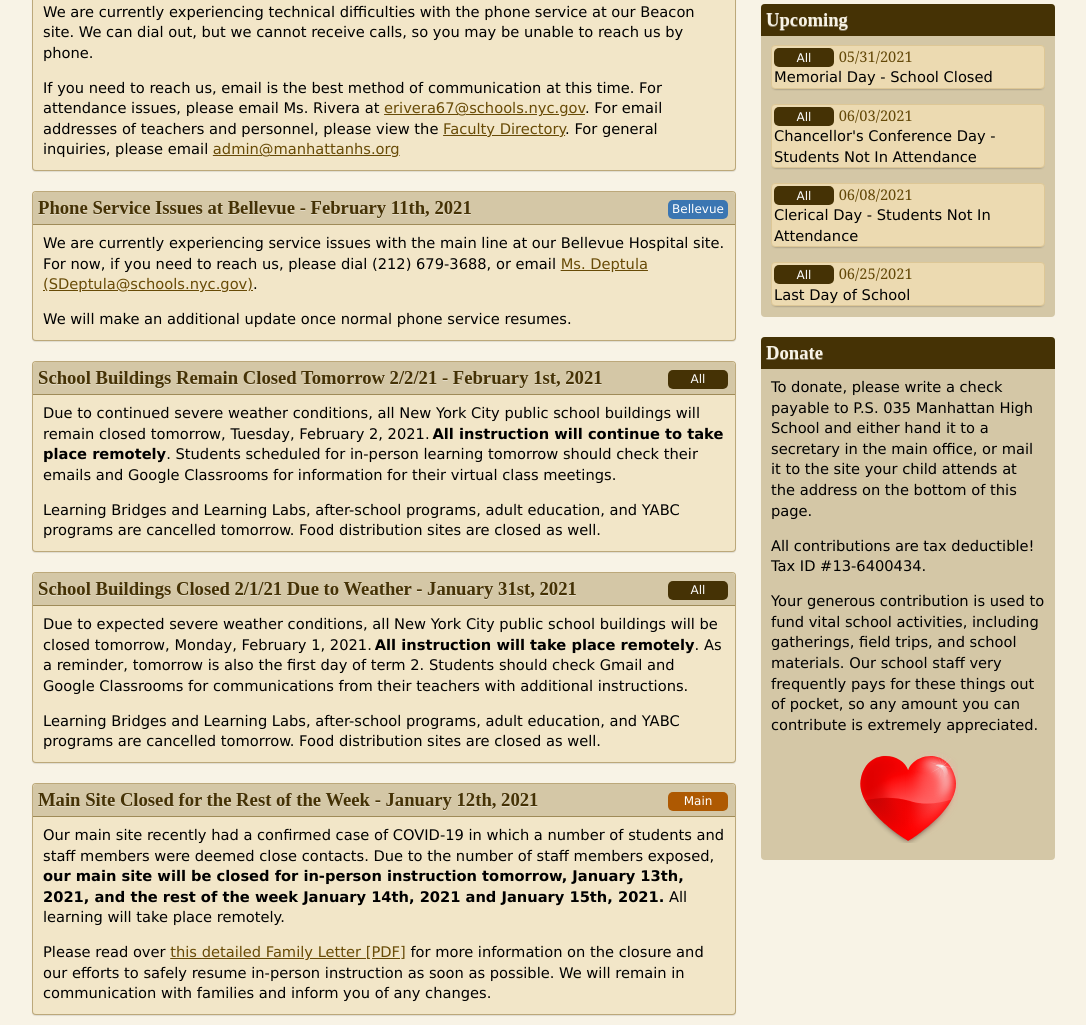
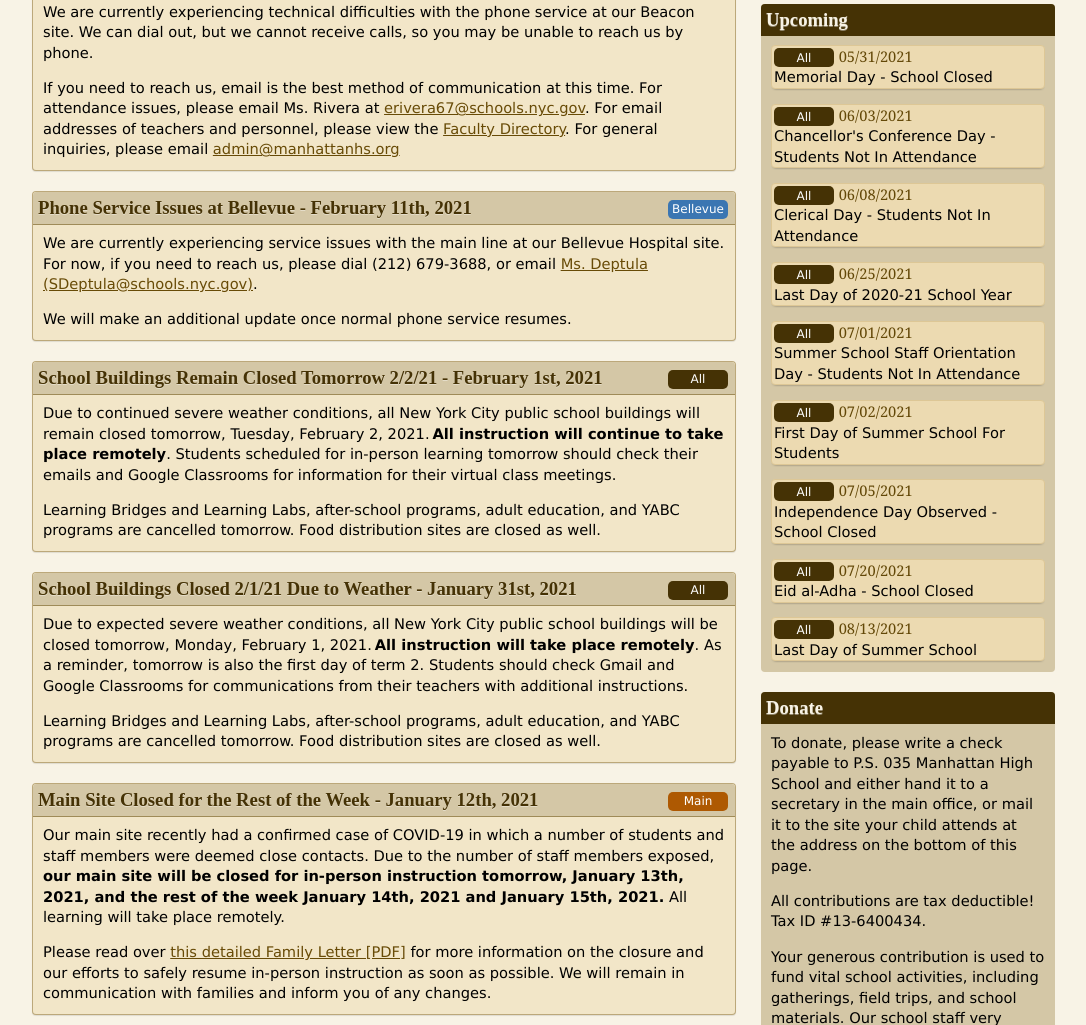
Before and after one commit to 75M035/manhattanhs, a PHP site: page / in a window 1280 px wide. Shown: the part 564-1589 px from the top of the page, without its empty margins (96-1182 px from the left). Run offline with PHP 8.4, Linux system fonts and the light colour scheme; some libraries are stand-ins or nearby versions.

Commit message:
Updated upcoming

```diff
--- a/index.php
+++ b/index.php
@@ -85,7 +85,12 @@ include("includes/header.php");
 					<p><span class="all-label">All</span> <span class="upcoming-date">05/31/2021</span> <br /> Memorial Day - School Closed</p>
 					<p><span class="all-label">All</span> <span class="upcoming-date">06/03/2021</span> <br /> Chancellor's Conference Day - Students Not In Attendance</p>
 					<p><span class="all-label">All</span> <span class="upcoming-date">06/08/2021</span> <br /> Clerical Day - Students Not In Attendance</p>
-					<p><span class="all-label">All</span> <span class="upcoming-date">06/25/2021</span> <br /> Last Day of School</p>
+					<p><span class="all-label">All</span> <span class="upcoming-date">06/25/2021</span> <br /> Last Day of 2020-21 School Year</p>
+					<p><span class="all-label">All</span> <span class="upcoming-date">07/01/2021</span> <br /> Summer School Staff Orientation Day - Students Not In Attendance</p>
+					<p><span class="all-label">All</span> <span class="upcoming-date">07/02/2021</span> <br /> First Day of Summer School For Students</p>
+					<p><span class="all-label">All</span> <span class="upcoming-date">07/05/2021</span> <br /> Independence Day Observed - School Closed</p>
+					<p><span class="all-label">All</span> <span class="upcoming-date">07/20/2021</span> <br /> Eid al-Adha - School Closed</p>
+					<p><span class="all-label">All</span> <span class="upcoming-date">08/13/2021</span> <br /> Last Day of Summer School</p>
 				</div>
 			</aside>
 			<aside class="contentright">
```
